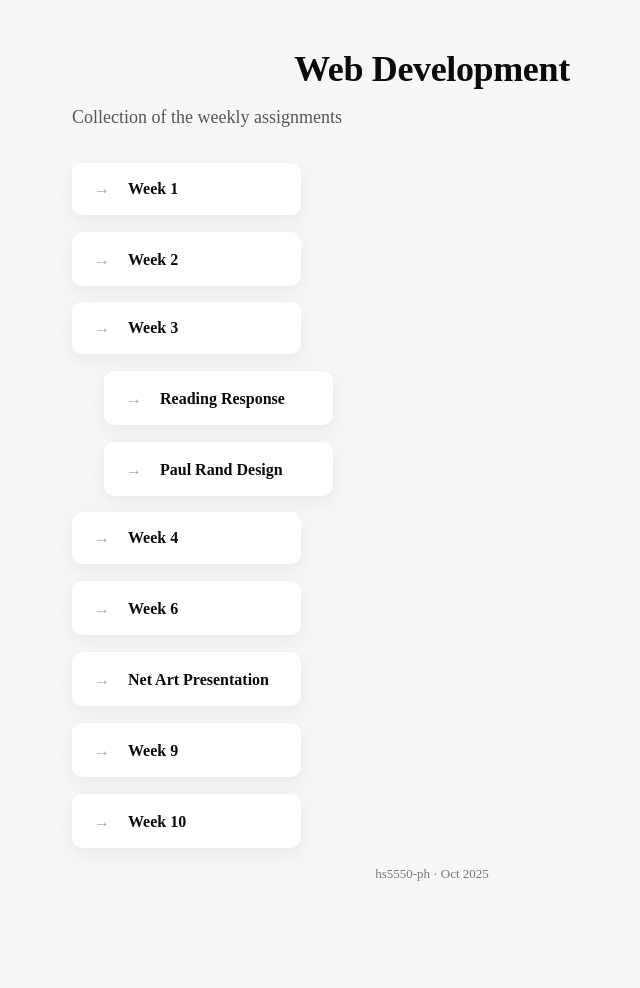
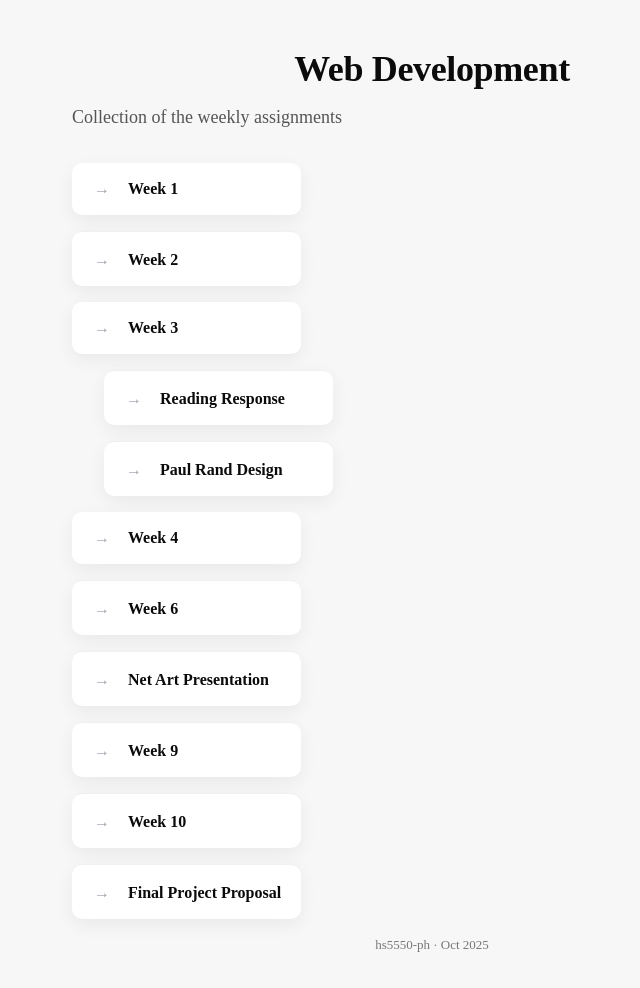
Before and after one commit to hs5550-ph/hs5550-ph.github.io, a plain HTML site: page index.html in a window 1280 px wide. Shown: the whole page, without its empty margins (208-848 px from the left). Before the commit the page ends 936 px from the top, so only its background shows below. Drawn offline with Linux system fonts and the light colour scheme; a web font is replaced by a local one.

Commit message:
Updating index.html

```diff
--- a/index.html
+++ b/index.html
@@ -65,6 +65,11 @@
                         <span class="card_icon" aria-hidden="true">→</span>
                         <span class="card_title">Week 10</span>
                     </a>
+
+                    <a class="card" href="Final_Project_Proposal/index.html">
+                        <span class="card_icon" aria-hidden="true">→</span>
+                        <span class="card_title">Final Project Proposal</span>
+                    </a>
                 </nav>
             </div>
 
```
